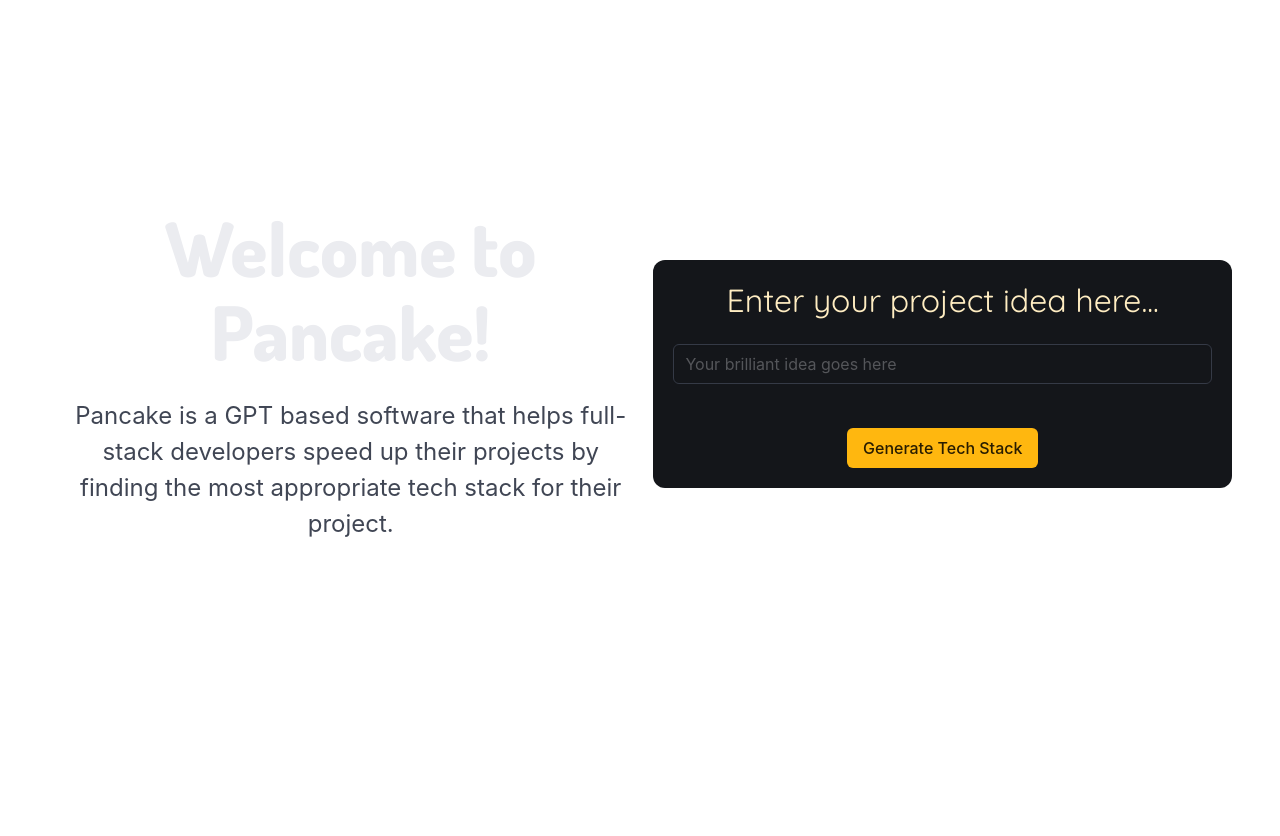
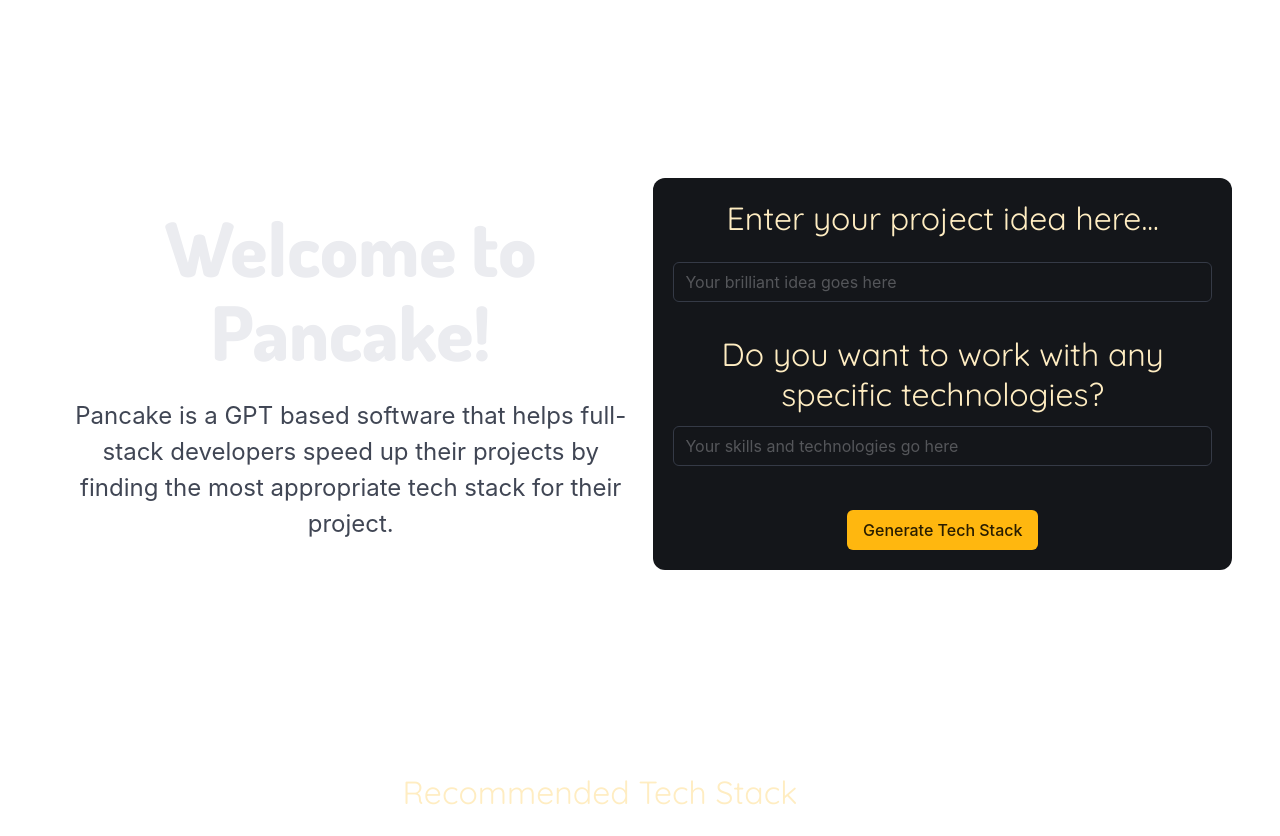
Before and after one commit to CrazeXD/Pancake, a Django app: page / in a window 1280 px wide. Before the commit the page ends 537 px from the top, so only its background shows below. Run offline with Django 5.2, Linux system fonts and the light colour scheme; parts of the project's set-up code (start-up, migrations or seed data) failed here and were passed over.

Commit message:
Updated the prompt and setup the openai call.

```diff
--- /dev/null
+++ b/Pancake/main/info/prompt.txt
@@ -0,0 +1,8 @@
+Create a tech stack for the following project. Format your response with a front-to-back approach, starting with the frontend and moving down to the backend. Make sure that all the technologies in between are placed in the order that they will be used, say for example a middleware or an API will be between the frontend and the backend, but hosting would be below the Backend.
+However, remember that not all layers are necessary for every project.
+For each layer, YOU MUST format the response as:
+Layer: Technology 1, Technology 2, etc.
+Provide no other information about the technology other than the layer it will be used on and the name, since your response is being parsed.
+Additionally, here are a list of the technologies that the developer is familiar with/wants to use. Try to prioritize using these technologies as much as possible, but do not limit yourself to it. Consider all elements of the project. For example, if the project requires AI API calls, note what technologies that the project will have to use. Be specific, do not generalize the technology as much as possible (if you don't know a certain technology but know it needs to be needed, then you can be general).
+Provide as many layers as you think are necessary, however, not all layers are needed for every project. For example, a full website may need all the layers, but a desktop application or a bot may not need things like a frontend or a database. Try to find a simplified option as well. For example, if a user needs an AI in their project, try to find an existing one rather than making them train their own. Make sure to think of all the elements the project will need.
+Don't include basic languages like HTML and CSS, however, since those are obviously needed. Don't include version control or workflow technologies. Do not enumerate the technologies, since the parser will not be able to handle it. Do not make it into a list, stay strictly to format provided.
--- a/Pancake/main/models.py
+++ b/Pancake/main/models.py
@@ -1,9 +1,3 @@
 from django.db import models
 
 # Create your models here.
-class Technology(models.Model):
-    name = models.CharField(max_length=50)
-    description = models.TextField()
-
-    def __str__(self):
-        return self.name
--- a/Pancake/main/templates/home.html
+++ b/Pancake/main/templates/home.html
@@ -22,11 +22,16 @@
             <!-- Enter your project idea here box -->
             <div class="container box has-text-centered">
                 <h2 class="subtitle is-size-3 has-text-warning-light">Enter your project idea here...</h2>
-                <div class="is-flex is-flex-direction-column is-justify-content-center" style="height: 100%;"> <!-- Bulma Flexbox classes added -->
-                    <form id="project-form">
+                <div class="is-flex is-flex-direction-column is-justify-content-center" style="height: 100%;">
+                    <form id="project-form" method="post">
+                        {% csrf_token %}
                         <div class="field">
                             <div class="control has-text-centered is-size-1">
-                                <input class="input" type="text" id="project-idea" placeholder="Your brilliant idea goes here">
+                                <input class="input" type="text" id="project-idea" name="idea" placeholder="Your brilliant idea goes here">
+                            </div>
+                            <h3 class="subtitle is-size-3 has-text-warning-light">Do you want to work with any specific technologies?</h3>
+                            <div class="control has-text-centered is-size-1">
+                                <input class="input" type="text" id="project-technology" name="technology" placeholder="Your skills and technologies go here">
                             </div>
                         </div>
                         <div class="field">
@@ -39,6 +44,23 @@
             </div>
         </div>
     </header>
+    <!-- Use the django 'response' dictionary variable to list out the technologies -->
+    <div class="container has-text-centered is-size-4 m-5">
+        <h2 class="subtitle is-size-3 has-text-warning-light">Recommended Tech Stack</h2>
+        <div class="columns is-multiline is-centered" id="tech-stack">
+            {% for tech in response %}
+            <div class="column is-one-quarter">
+                <div class="card">
+                    <div class="card-content">
+                        <div class="content">
+                            <h3 class="title is-4">{{ tech }}</h3>
+                        </div>
+                    </div>
+                </div>
+            </div>
+            {% endfor %}
+        </div>
+    </div>
     <!-- Include JavaScript file -->
     <script src="{% static 'js/home.js' %}"></script>
 </body>
--- a/Pancake/main/urls.py
+++ b/Pancake/main/urls.py
@@ -3,5 +3,4 @@
 
 urlpatterns = [
     path('', views.home, name='home'),
-    path('technologies/', views.technologies, name='technologies')
 ]
--- a/Pancake/main/views.py
+++ b/Pancake/main/views.py
@@ -1,19 +1,11 @@
 from django.shortcuts import render
-from .models import Technology
-
+from . import helpers
 # Create your views here.
 def home(request):
+    if request.method == 'POST':
+        technologies = request.POST['technology']
+        prompt = request.POST['idea']
+        response = helpers.get_response(prompt, technologies)
+        print(response)
+        return render(request, 'home.html', {'response': response})
     return render(request, 'home.html')
-
-def technologies(request):
-    if request.method == 'GET':
-        technologies = Technology.objects.all()
-        return render(request, 'technologies.html', {'technologies': technologies})
-    elif request.method == 'POST':
-        request_data = request.POST
-        technology_name = request_data.get('technology_name')
-        technology_description = request_data.get('technology_description')
-        Technology.objects.create(name=technology_name, description=technology_description)
-        return render(request, 'technologies.html', {'technologies': Technology.objects.all()})
-    else:
-        return render(request, 'technologies.html', {'technologies': Technology.objects.all()})
```
Also changed, not shown: Pancake/main/helpers.py (+21 -19 lines), Pancake/main/templates/technologies.html (deleted), 1 other file.
